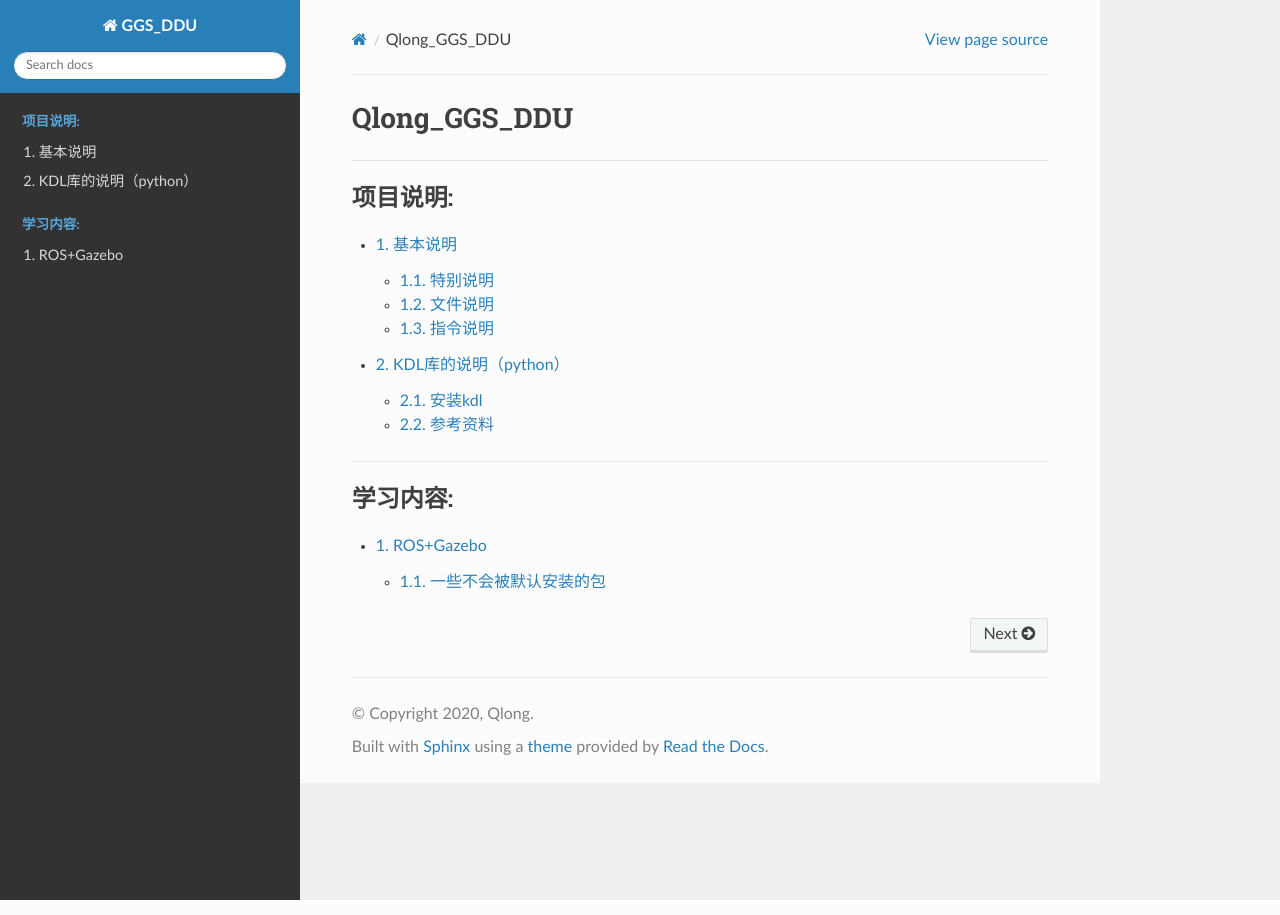
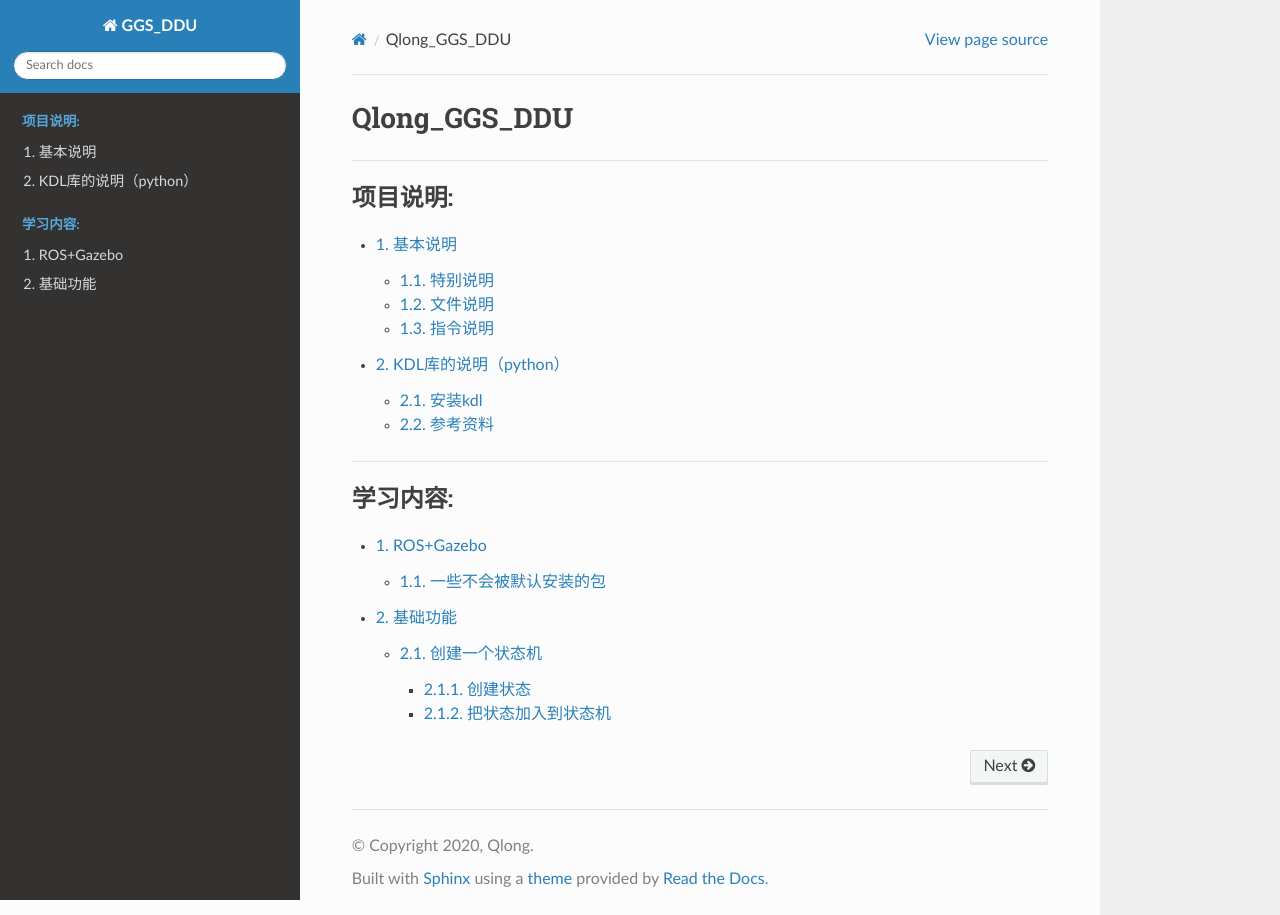
Before and after one commit to qlongstudio/GGS_DDU, a Sphinx documentation site: the page built from source/index.txt, in a window 1280 px wide. Built offline with Sphinx 7.4.7 and the Read the Docs theme 2.0.0, drawn with Linux system fonts in a browser that asks for light colours; some of the changed lines change nothing that is shown.

Commit message:
fristpush4

````diff
--- a/source/index.txt
+++ b/source/index.txt
@@ -26,3 +26,4 @@ Qlong_GGS_DDU
    :caption: 学习内容:
 
    hitrobot
+   smach
--- /dev/null
+++ b/source/smach.md
@@ -0,0 +1,57 @@
+Title: Readme
+Date: 2020-05-20 16:50
+Modified: 2020-05-20 20:50
+Category: learn
+Tags: smatch
+Authors: Qlong
+Summary:ros mach学习笔记
+
+## 基础功能
+### 创建一个状态机
+#### 创建状态
+1. 从State基类继承，并有两个方案。
+```
+  class Foo(smach.State):
+     def __init__(self, outcomes=['outcome1', 'outcome2']):
+       # Your state initialization goes here
+
+     def execute(self, userdata):
+        # Your state execution goes here
+        if xxxx:
+            return 'outcome1'
+        else:
+            return 'outcome2'
+```
+2. 在init方法中，可以初始化状态类。
+   确保切勿阻塞init方法！
+   如果需要等待系统的其他部分启动，请从单独的线程执行此操作。
+   **用户的初始化代码写在这里**
+
+3. 在execute方法中，可以执行所需的任何代码。
+   只要您愿意，可以使用此方法进行阻止。
+   从此方法返回后，当前状态即告完成。
+   **用户的执行代码写在这里。**
+
+4. 状态结束时，它返回结果。
+   每个状态都有许多与之相关的可能结果。
+   结果是描述状态如何完成的用户定义的字符串。
+   例如，一组可能的结果可能是（“成功”，“失败”，“真棒”）。
+   将根据前一个状态的结果指定到下一个状态的转换。
+   **用户可以return字符串结果。**
+
+#### 把状态加入到状态机
+1. 状态机是包含多个状态的容器。
+   将状态添加到状态机容器时，可以指定状态之间的转换。
+```
+  sm = smach.StateMachine(outcomes=['outcome4','outcome5'])
+  with sm:
+     smach.StateMachine.add('FOO', Foo(),
+                            transitions={'outcome1':'BAR',
+                                         'outcome2':'outcome4'})
+     smach.StateMachine.add('BAR', Bar(),
+                            transitions={'outcome2':'FOO'})
+```
+2. 初始化状态机的时候，也会定义状态机的输出。
+   用add方法把状态加入，同时用transitions参数设定结果与状态变化的对应关系。
+
+   ![smatch_simple](images/smatch_simple.png '示例')
````
Also changed, not shown: source/images/smatch_simple.png (added), 12 other files.
